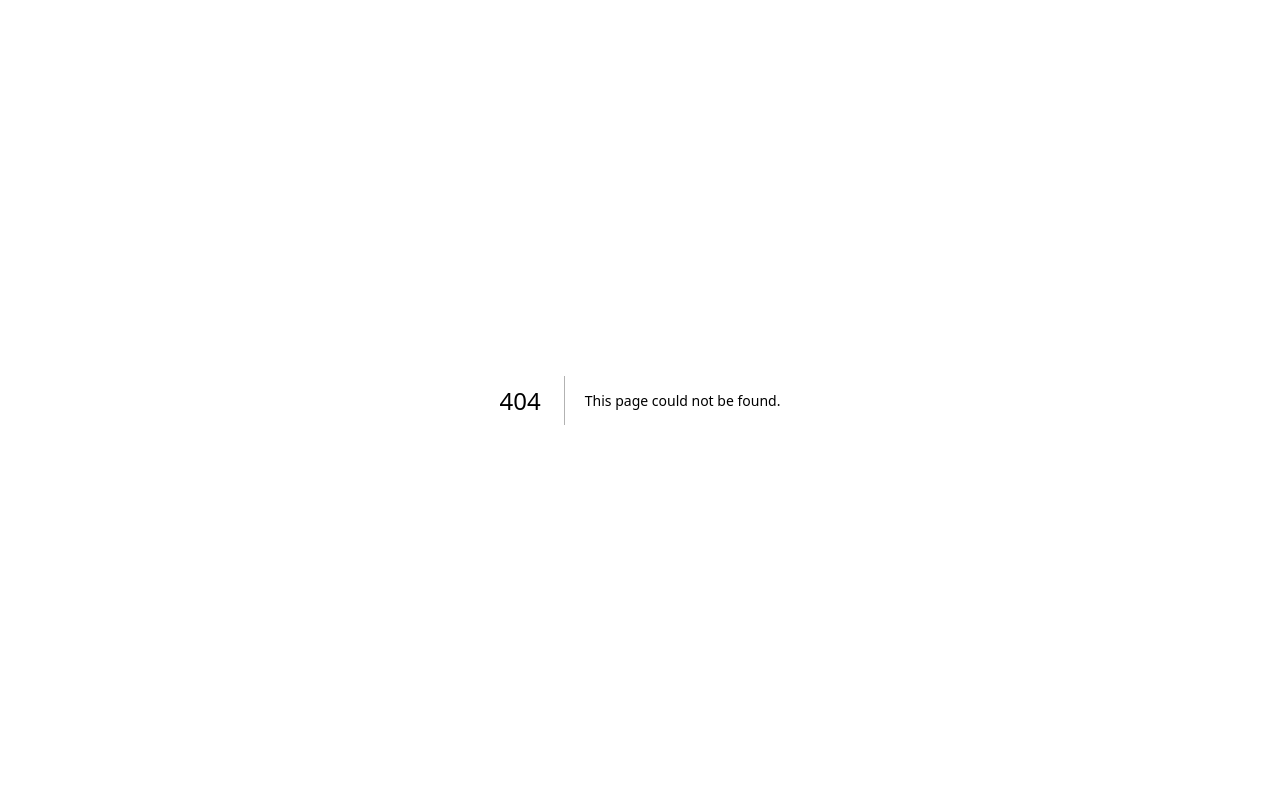
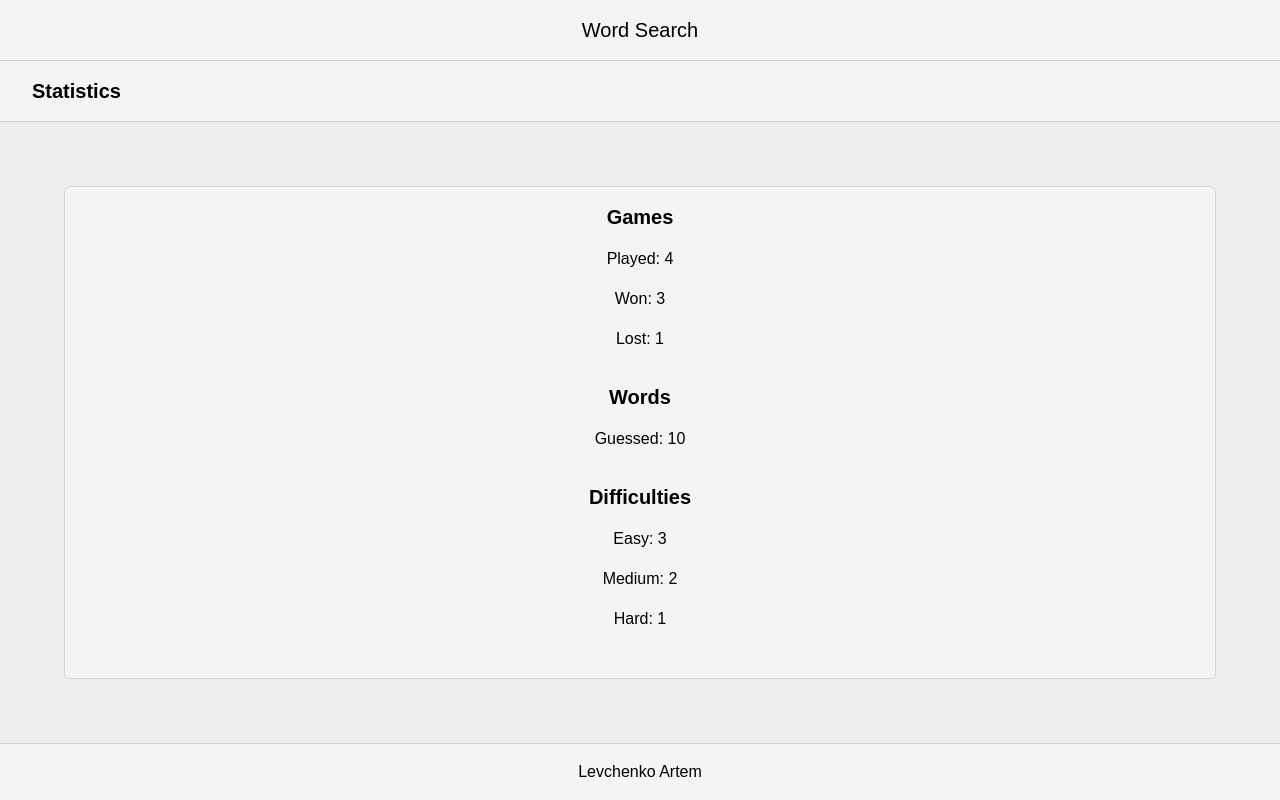
Before and after one commit to t-oma/COP, a Next.js app: page /stats in a window 1280 px wide. Before the commit this address had no page. Built offline with nearby package versions, Linux system fonts and the light colour scheme.

Commit message:
stats page

```diff
--- /dev/null
+++ b/src/app/stats/page.tsx
@@ -0,0 +1,55 @@
+import AppFooter from "@/components/AppFooter";
+import AppHeader from "@/components/AppHeader";
+import Category from "@/components/Stats/Category";
+
+const stats = {
+  games: {
+    played: 4,
+    won: 3,
+    lost: 1,
+  },
+  words: {
+    guessed: 10,
+  },
+  difficulties: {
+    easy: 3,
+    medium: 2,
+    hard: 1,
+  },
+};
+
+export default function StatsPage() {
+  return (
+    <>
+      <AppHeader />
+
+      <main className="flex flex-1 flex-col">
+        <div className="flex items-center border-b border-zinc-300 bg-zinc-100 px-8 py-4">
+          <h1 className="text-xl font-semibold">Statistics</h1>
+        </div>
+
+        <div className="flex flex-1 justify-center p-16">
+          <div className="flex flex-1 flex-col rounded-md border border-zinc-300 bg-zinc-100">
+            <Category title="Games">
+              <p>Played: {stats.games.played}</p>
+              <p>Won: {stats.games.won}</p>
+              <p>Lost: {stats.games.lost}</p>
+            </Category>
+
+            <Category title="Words">
+              <p>Guessed: {stats.words.guessed}</p>
+            </Category>
+
+            <Category title="Difficulties">
+              <p>Easy: {stats.difficulties.easy}</p>
+              <p>Medium: {stats.difficulties.medium}</p>
+              <p>Hard: {stats.difficulties.hard}</p>
+            </Category>
+          </div>
+        </div>
+      </main>
+
+      <AppFooter />
+    </>
+  );
+}
--- /dev/null
+++ b/src/components/Stats/Category.tsx
@@ -0,0 +1,11 @@
+export default function Category({
+  title,
+  children,
+}: Readonly<{ title: string; children: React.ReactNode }>) {
+  return (
+    <section className="flex flex-col items-center gap-4 p-4">
+      <h2 className="text-xl font-semibold">{title}</h2>
+      {children}
+    </section>
+  );
+}
```
